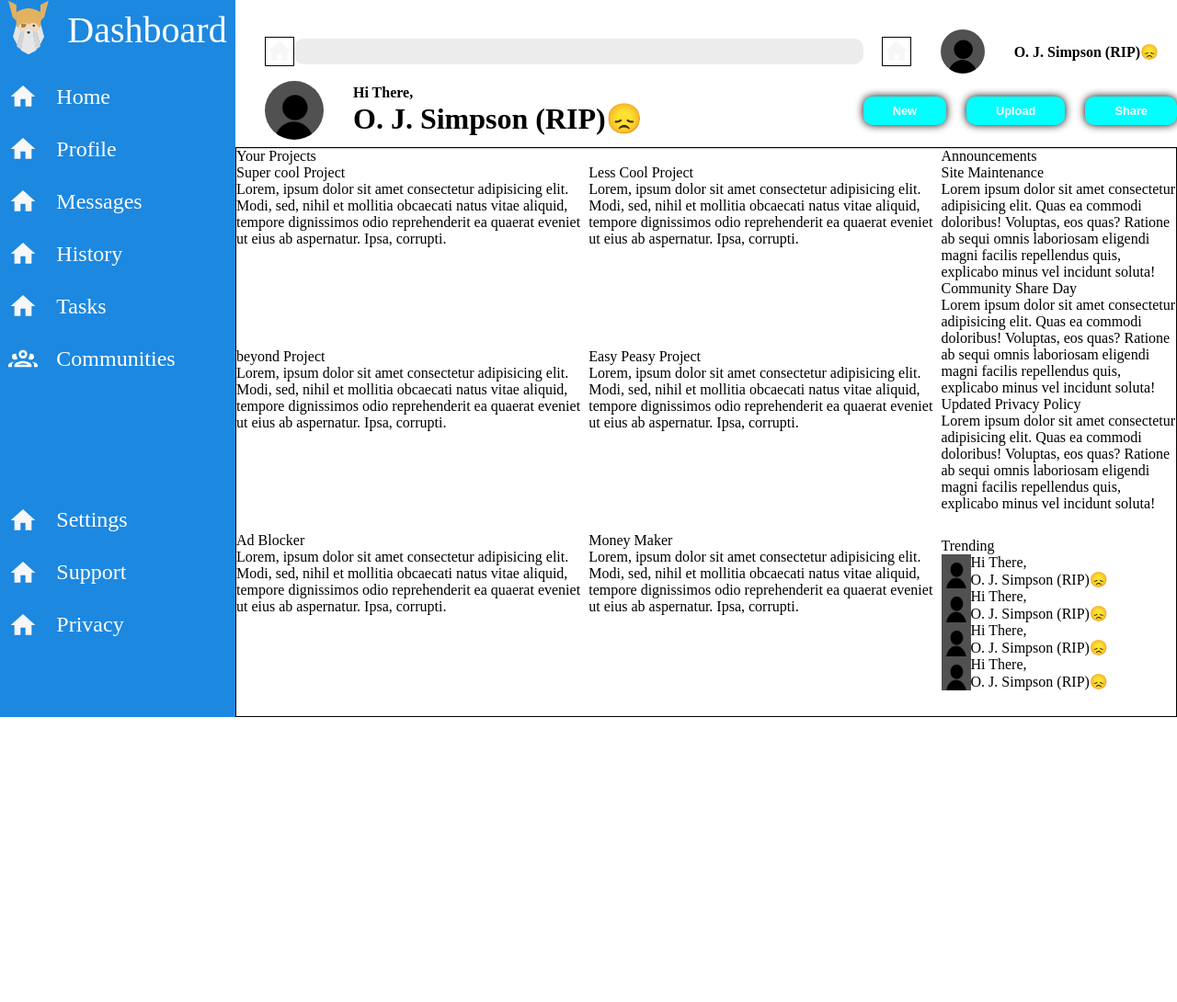
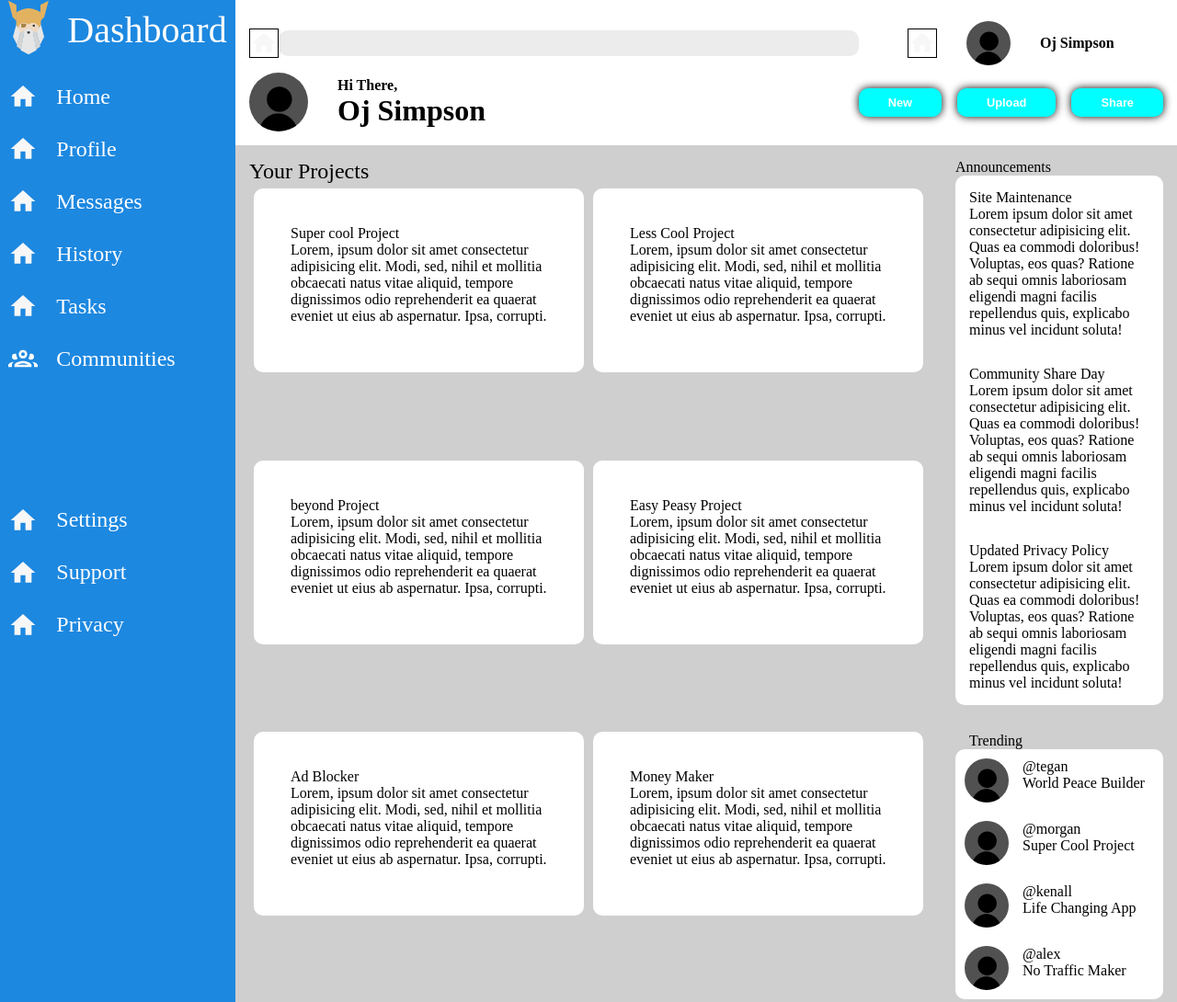
Before and after one commit to YousifTheKind/admin-dashboard, a plain HTML site: page index.html in a window 1280 px wide. Shown: the top 1090 px of the page at 92% size. Before the commit the page ends 800 px from the top, so only its background shows below. Drawn offline with Linux system fonts and the light colour scheme.

Commit message:
Style cards in the projects main section

```diff
--- a/index.html
+++ b/index.html
@@ -17,7 +17,7 @@
             <div class="user-info">
                 <img src="./images/home.svg" alt="">
                 <img src="./images/pfp.jpg" alt="">
-                <p>O. J. Simpson (RIP)😞</p>
+                <p>Oj Simpson</p>
             </div>
 
             <div class="greeting">
@@ -25,7 +25,7 @@
                 <p>
                     <span>Hi There,</span>
                     <br>
-                    <span>O. J. Simpson (RIP)😞</span>
+                    <span>Oj Simpson</span>
                 </p>
             </div>
 
@@ -79,6 +79,7 @@
             </div>
             <div class="announcements">
                 <p>Announcements</p>
+                <div class="announcements-card">
                     <div>
                         <p>Site Maintenance</p>
                         <p>Lorem ipsum dolor sit amet consectetur adipisicing elit. Quas ea commodi doloribus! Voluptas, eos quas? Ratione ab sequi omnis laboriosam eligendi magni facilis repellendus quis, explicabo minus vel incidunt soluta!</p>
@@ -92,39 +93,42 @@
                         <p>Lorem ipsum dolor sit amet consectetur adipisicing elit. Quas ea commodi doloribus! Voluptas, eos quas? Ratione ab sequi omnis laboriosam eligendi magni facilis repellendus quis, explicabo minus vel incidunt soluta!</p>
                     </div>
                 </div>
+            </div>
             <div class="trending">
                 <p>Trending</p>
+                <div class="trending-card">
                     <div>
                         <img src="./images/pfp.jpg" alt="">
                         <p>
-                        <span>Hi There,</span>
+                            <span>@tegan</span>
                             <br>
-                        <span>O. J. Simpson (RIP)😞</span>
+                            <span>World Peace Builder</span>
                         </p>
                     </div>
                     <div>
                         <img src="./images/pfp.jpg" alt="">
                         <p>
-                        <span>Hi There,</span>
+                            <span>@morgan</span>
                             <br>
-                        <span>O. J. Simpson (RIP)😞</span>
+                            <span>Super Cool Project</span>
                         </p>
                     </div>
                     <div>
                         <img src="./images/pfp.jpg" alt="">
                         <p>
-                        <span>Hi There,</span>
+                            <span>@kenall</span>
                             <br>
-                        <span>O. J. Simpson (RIP)😞</span>
+                            <span>Life Changing App</span>
                         </p>
                     </div>
                     <div>
                         <img src="./images/pfp.jpg" alt="">
                         <p>
-                        <span>Hi There,</span>
+                            <span>@alex</span>
                             <br>
-                        <span>O. J. Simpson (RIP)😞</span>
+                            <span>No Traffic Maker</span>
                         </p>
+                    </div>
                 </div>
             </div>
         </main>
--- a/styles.css
+++ b/styles.css
@@ -3,17 +3,19 @@
     margin: 0;
     padding: 0;
 }
-
 .container {
     display: grid;
     grid:   "sidebar header"
             "sidebar main" / 1fr 4fr;
 }
+
 .header {
     grid-area: header;
     display: grid;
     grid: 1fr 1fr / 2fr 1fr;
-    box-shadow: 0px 1px 2px gray;}
+    box-shadow: 0px 1px 2px gray;
+    padding: 15px;
+}
 
 .header div {
     display: flex;
@@ -22,11 +24,10 @@
 .searchbar img {
     width: 2rem;
     border: 1px solid black;
-    margin-left: 2rem;
 }
 
 .searchbar {
-    margin-top: 2rem;
+
 }
 .searchbar input {
     display: flex;
@@ -39,7 +40,6 @@
 }
 
 .user-info {
-    margin-top: 2rem;
     justify-content: center;
     gap: 2rem;
     font-weight: bold;
@@ -60,7 +60,6 @@
 .greeting img{
     width: 4rem;
     border-radius: 50%;
-    margin-left: 2rem;
 }
 
 .greeting span:first-child {
@@ -90,33 +89,68 @@
 }
 
 main {
-    border: solid 1px black;
     grid-area: main;
     display: grid;
     grid:   "projects announcements"
             "projects trending"
             / 3fr 1fr;
+    background-color: #cfcfcf;
 }
 
 .projects {
     grid-area: projects;
+    display: grid;
+    grid: auto/ 1fr 1fr;
+    grid-template-rows: repeat(1, min-content);
+    padding: 15px;
+}
+
+.projects > p{
+    grid-column: 1 / -1;
+    font-size: 1.5rem;
+}
+
+.card {
+    height: 200px;
+    background-color: white;
+    margin: 5px;
+    border-radius: 10px;
+    padding: 40px;
 }
 
 .announcements {
     grid-area: announcements;
+    padding: 15px;
+}
+.announcements-card div {
+    padding: 15px;
+}
+
+.announcements > div {
+    background-color: white;
+    border-radius: 10px;
 }
 
 .trending {
     grid-area: trending;
+    padding: 15px;
+
 }
 .trending img {
-    width: 2rem;
+    width: 3rem;
+    border-radius: 50%;
 }
-.trending div {
+.trending-card div {
     display: flex;
+    padding: 10px;
 }
-.card {
-    height: 200px;
+.trending p {
+    margin-left: 15px;
+}
+
+.trending > div {
+    background-color: white;
+    border-radius: 10px;
 }
 
 .sidebar {
@@ -187,12 +221,3 @@ main {
     grid-template-rows: repeat(10, min-content);
     gap: 25px;
 }
-
-.projects {
-    display: grid;
-    grid: auto/ 1fr 1fr;
-}
-
-.projects p{
-    grid-column: 1 / -1;
-}
```
Lines whose indentation alone changed are shown as unchanged.
